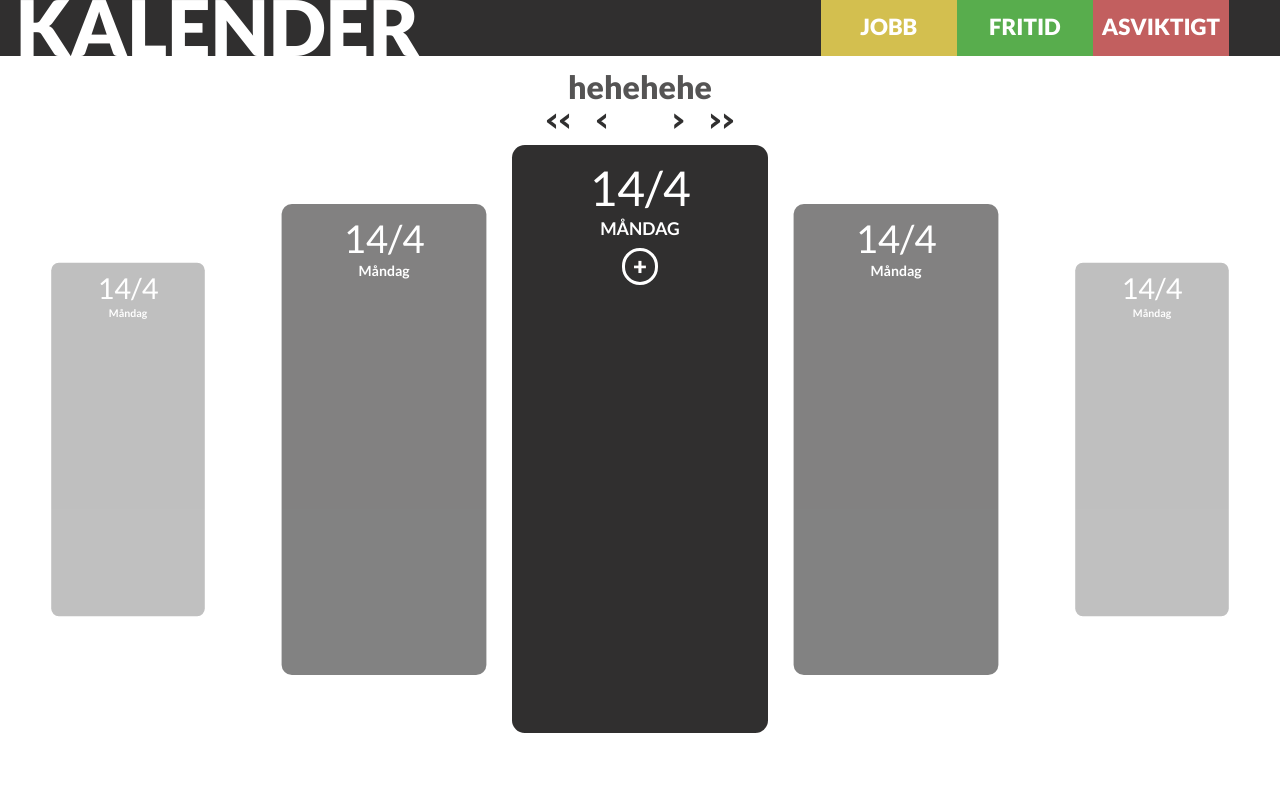
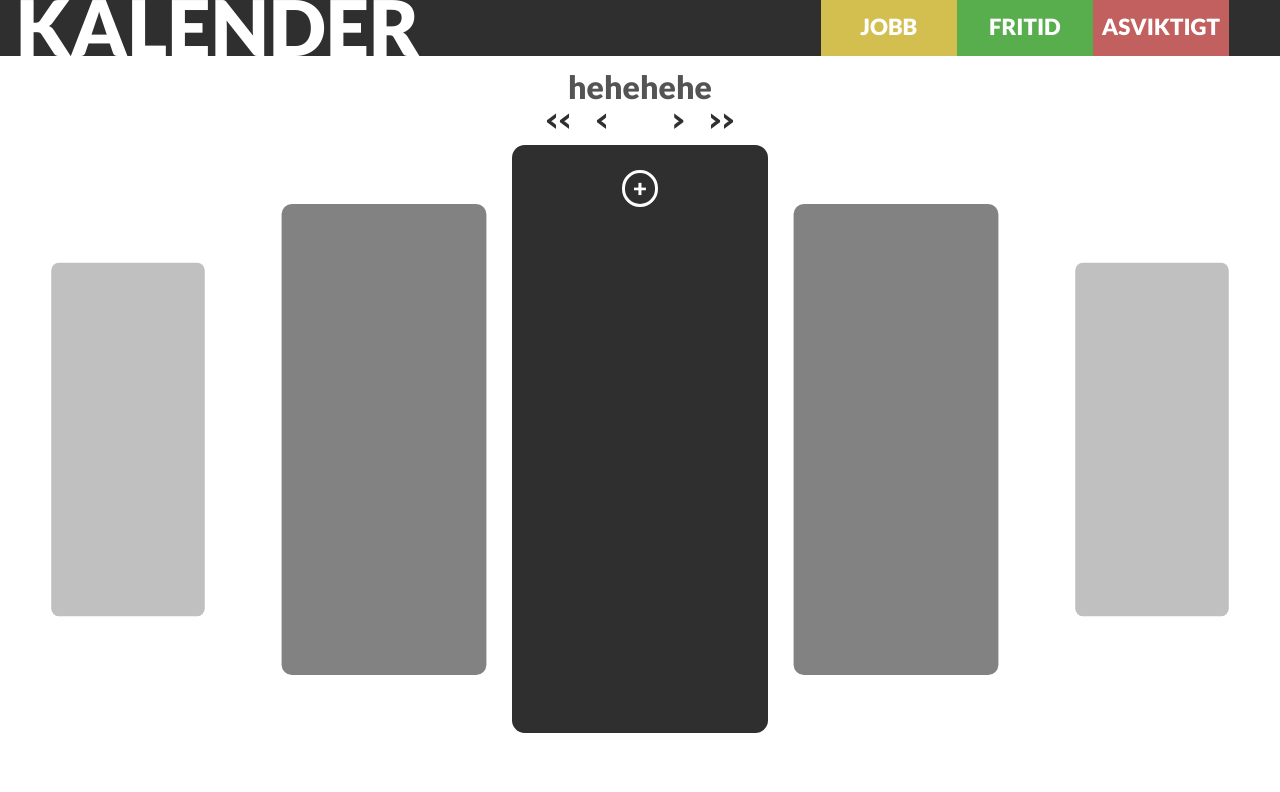
Before and after one commit to School-Cases/CASE-calendar, a website: page public/html/enDag.html in a window 1280 px wide. Drawn offline with Linux system fonts and the light colour scheme; no server answers.

Commit message:
removed some shit

```diff
--- a/public/html/enDag.html
+++ b/public/html/enDag.html
@@ -31,8 +31,6 @@
     </header>
 
     <section id="enDagHelaSkiten">
-        <!-- <a href="http://localhost:3002/deleteAll"><div>deleteall</div></a> -->
-
         <div id="year">hehehehe</div>
 
         <section class="flex" id="pilarSec">
@@ -49,78 +47,49 @@
         </section>
 
         <section class="flex" id="enDagContent">
-
             <div class="enDagDagSec föreFöregåendeDag">
-                <div class="dates">14/4</div>
-                <div class="veckodag yeYesterdayDay">Måndag</div>
+                <div class="dates"></div>
+                <div class="veckodag yeYesterdayDay"></div>
                 <div class="enDagDagSecEventDiv">
-                    <!-- <div class="enDagAddEventButton">+</div> -->
                     <div class="EventsPerDay"></div>
-
-
                 </div>
             </div>
 
             <div class="enDagDagSec weirdHeight föregåendeDag">
-                <div class="dates">14/4</div>
-                <div class="veckodag yesterdayDay">Måndag</div>
+                <div class="dates"></div>
+                <div class="veckodag yesterdayDay"></div>
                 <div class="enDagDagSecEventDiv">
-                    <!-- <div class="enDagAddEventButton">+</div> -->
                     <div class="EventsPerDay"></div>
-
                 </div>
             </div>
 
             <div class="enDagDagSec theDay">
-                <div id="todaysDate" class="dates">14/4</div>
-                <div class="veckodag todayDay">MÅNDAG</div>
+                <div id="todaysDate" class="dates"></div>
+                <div class="veckodag todayDay"></div>
                 <div id="addEventInput"></div>
                 <div id="addButton" class="enDagAddEventButton">+</div>
                 <div id="switchBlackWhite" class="enDagDagSecEventDiv">
-                    <!-- <div id="addButton" class="enDagAddEventButton">+</div> -->
                     <div class="EventsPerDay"></div>
-
-                    <!-- <section id="linearwrap">
-                        <div id="bajs">
-                            <div id="eventTime">
-                                13:40 - 14:15
-                            </div>
-                            <div id="rubbeSec">
-                                <div id="rubbeBoll" class="röd">
-
-                                </div>
-                                <div id="eventRubrik">
-                                    Bajsa
-                                </div>
-                                <div id="arrow">
-                                    >
-                                </div>
-                            </div>
-                            <div id="merInfoDiv">
-                                hfakjfshjasf sajfalsjfaslf asjjs sjfajsf jajsajajlasj asd asd f f a
-                                aksfnasjkfajsfnaslfasfj
-                            </div>
-                        </div>
-                    </section> -->
                     <div id="space"></div>
                 </div>
-                <!-- <div id="showMore">MER</div> -->
             </div>
 
             <div class="enDagDagSec nästaDag weirdHeight">
-                <div class="dates">14/4</div>
-                <div class="veckodag tomorrowDay">Måndag</div>
+                <div class="dates"></div>
+                <div class="veckodag tomorrowDay"></div>
                 <div class="enDagDagSecEventDiv">
                     <div class="EventsPerDay"></div>
                 </div>
             </div>
+
             <div class="enDagDagSec nästnästaDag">
-                <div class="dates">14/4</div>
-                <div class="veckodag toTomorrowDay">Måndag</div>
+                <div class="dates"></div>
+                <div class="veckodag toTomorrowDay"></div>
                 <div class="enDagDagSecEventDiv">
                     <div class="EventsPerDay"></div>
                 </div>
             </div>
+
         </section>
     </section>
 
@@ -169,7 +138,6 @@
 
     <template id="updateEventTemplate">
         <section class="" id="addEventInputSec">
-            <!-- <div id="closeButton">x</div> -->
             <div id="addEventRubbe">Event måndag 14/5</div>
             <div id="deleteDiv"><a id="delete" href="">Ta bort event</a></div>
 
```
